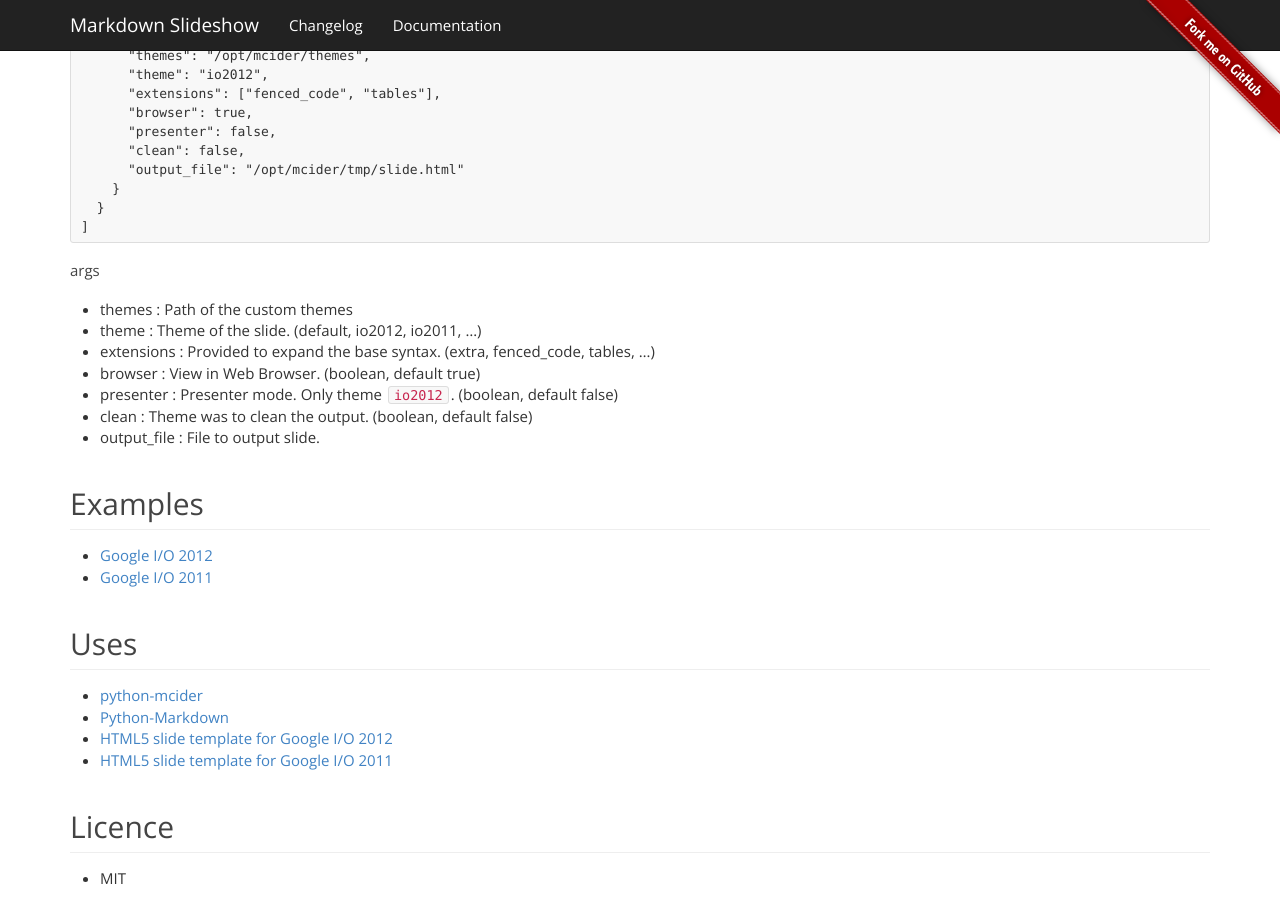
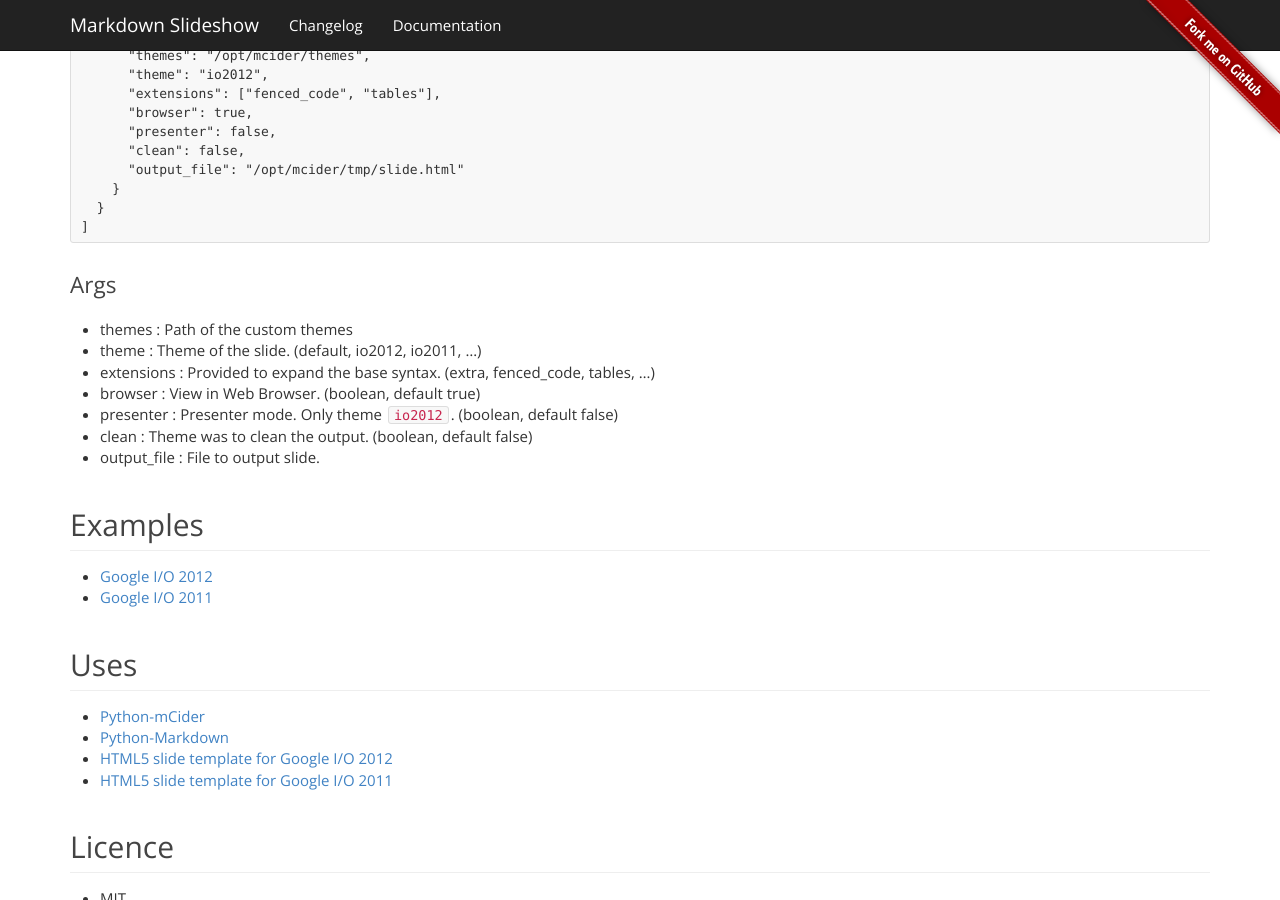
Before and after one commit to ogom/sublimetext-markdown-slideshow, a Jekyll site: the page built from index.md, in a window 1280 px wide and 900 px high, scrolled down 1510 px. Built offline with Jekyll 4.4.1, drawn with Linux system fonts in a browser that asks for light colours; part of the change alters nothing that is shown.

````diff
--- a/index.md
+++ b/index.md
@@ -9,6 +9,7 @@ Markdown converter for slideshow.
 * Create a contents for markdown and then preview the slides in your browser.
 
 ## Installation
+
 ### Package Control
 
 The easy to install using the [Package Control](http://wbond.net/sublime_packages/package_control).
@@ -83,7 +84,7 @@ Let's add key bindings - user.
 ]
 ```
 
-##### args
+### Args
 
 * themes        : Path of the custom themes
 * theme         : Theme of the slide. (default, io2012, io2011, ...)
@@ -100,8 +101,8 @@ Let's add key bindings - user.
 
 ## Uses
 
-* [python-mcider](https://github.com/ogom/python-mcider)
-* [Python-Markdown](https://github.com/waylan/Python-Markdown)
+* [Python-mCider](http://ogom.github.io/python-mcider/)
+* [Python-Markdown](https://pythonhosted.org/Markdown/)
 * [HTML5 slide template for Google I/O 2012](http://code.google.com/p/io-2012-slides/)
 * [HTML5 slide template for Google I/O 2011](http://code.google.com/p/html5slides/)
 
````
